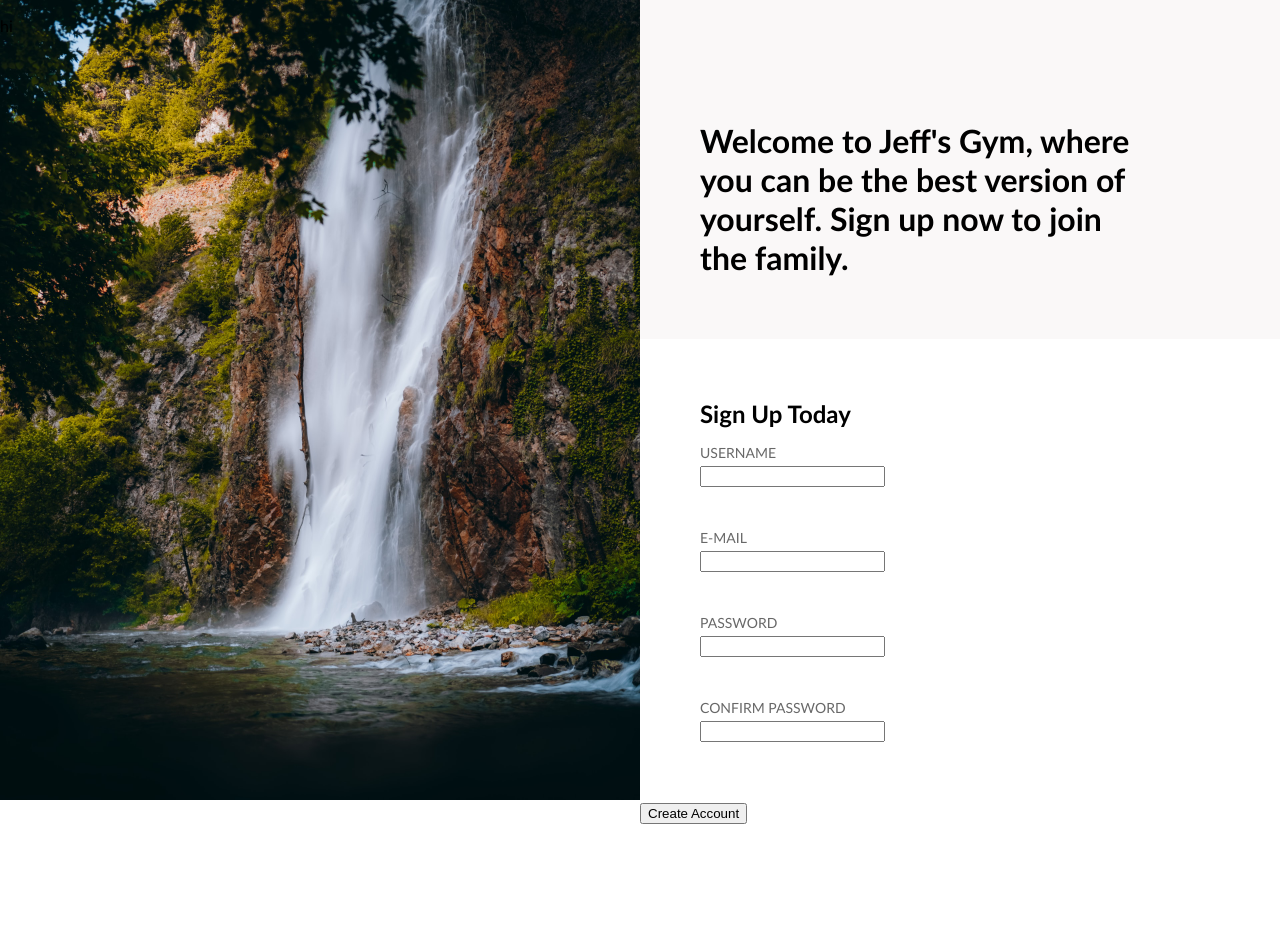
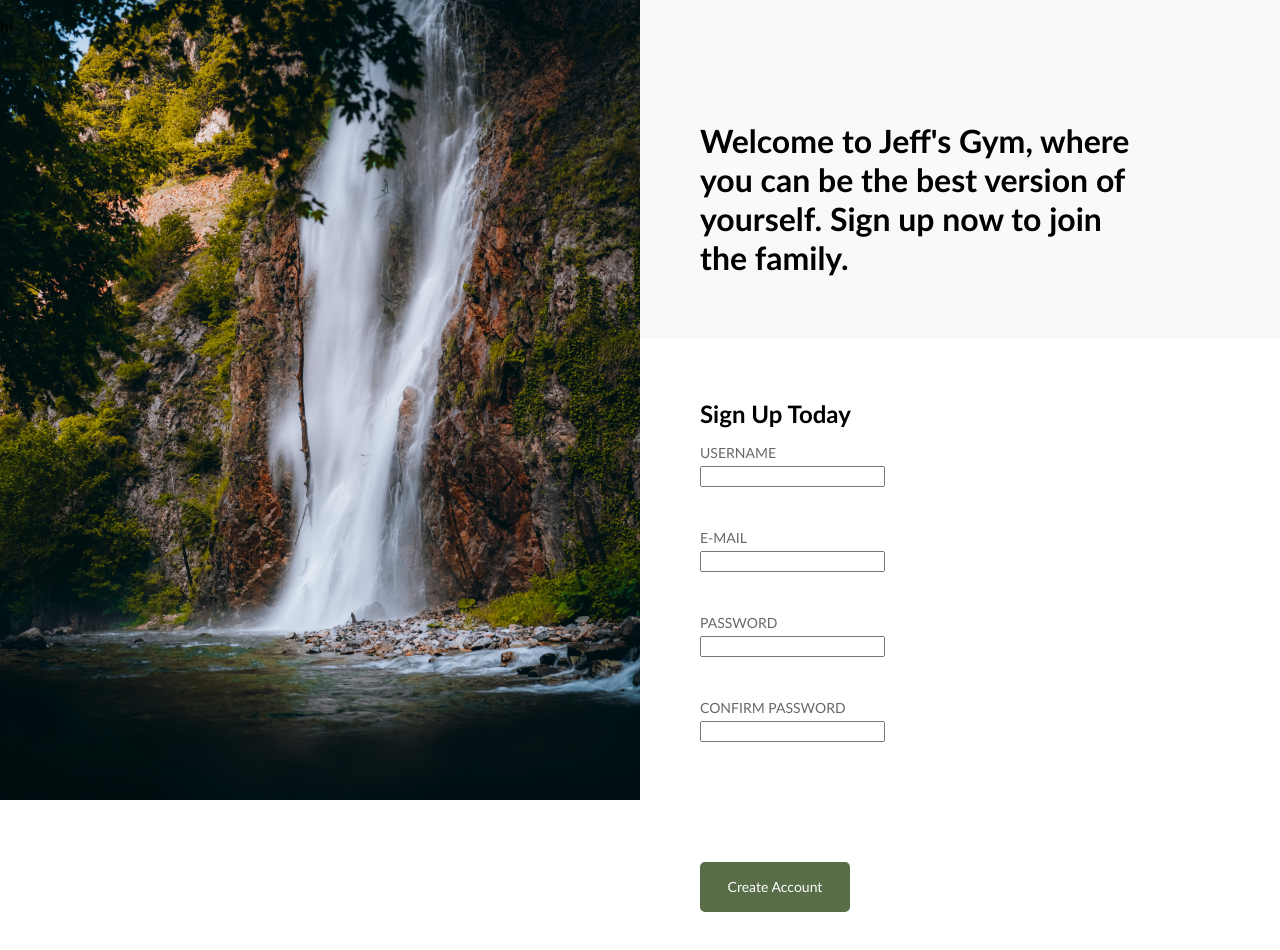
Before and after one commit to jeffreyc31/sign-up-now, a plain HTML site: page index.html in a window 1280 px wide. Shown: the top 950 px of the page. Before the commit the page ends 824 px from the top, so only its background shows below. Drawn offline with Linux system fonts and the light colour scheme.

Commit message:
add button style

```diff
--- a/style.css
+++ b/style.css
@@ -66,3 +66,15 @@ h2 {
 #herotext {
     padding: 100px 10vw 40px 60px;
 }
+
+button {
+    font-family: 'Gill Sans', 'Gill Sans MT', Calibri, 'Trebuchet MS', sans-serif;
+    color: white;
+    margin: 60px;
+    width: 150px;
+    height: 50px;
+    background-color: #596D48;
+    border-radius: 5px;
+    border: none;
+    font-size: 14px;
+}
```
